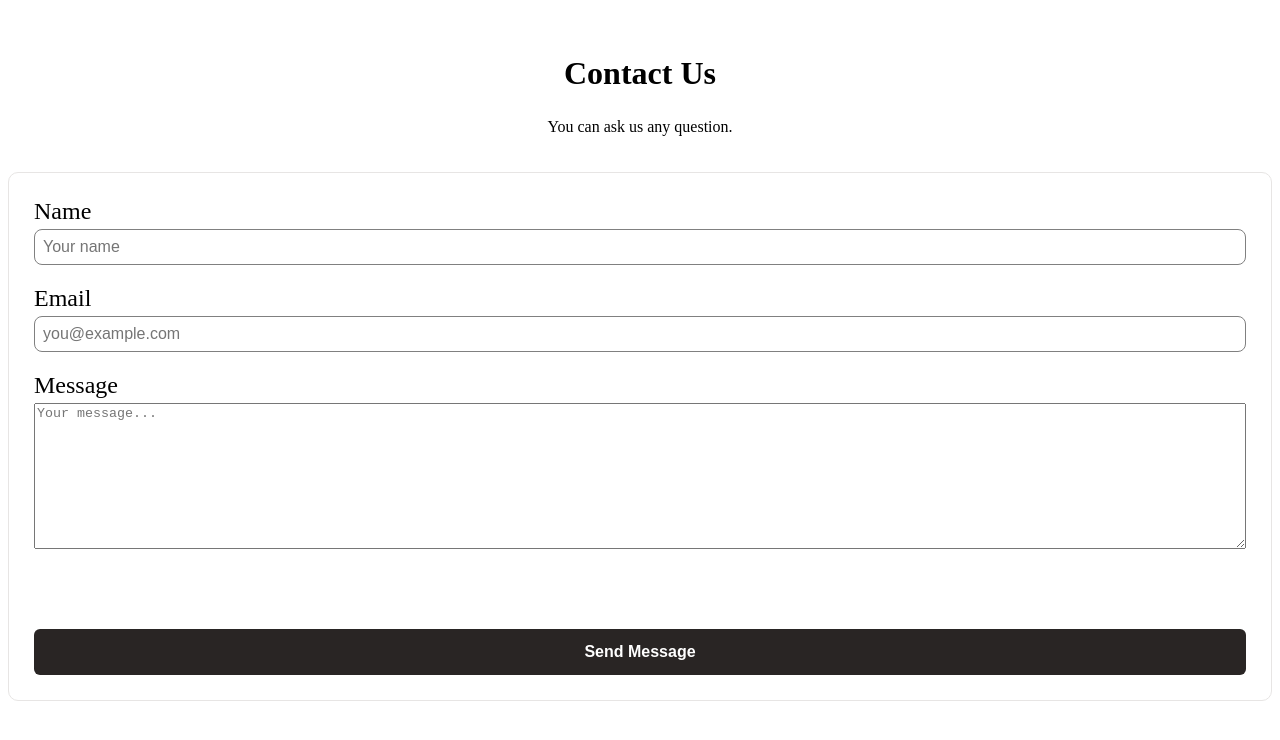
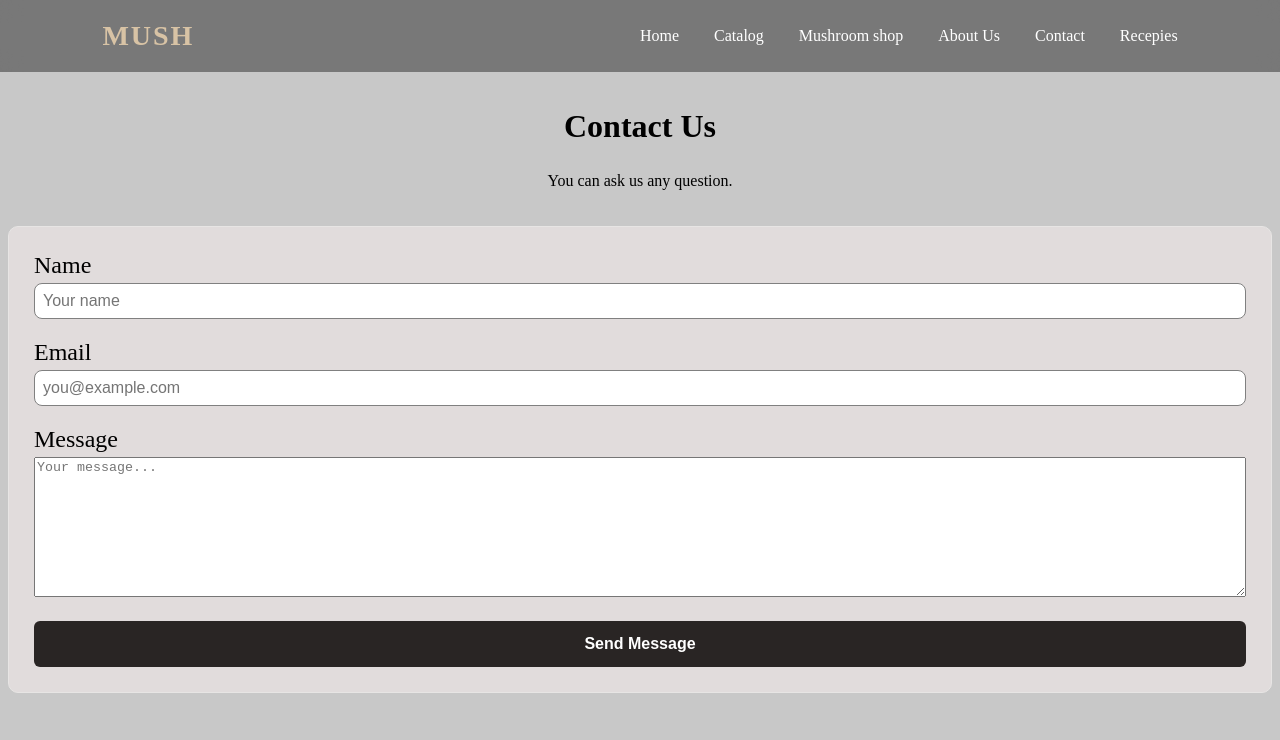
Before and after one commit to IT-8-TUES/8B-25-26-Wolfram, a plain HTML site: page Bojidar/contact_us.html in a window 1280 px wide. Drawn offline with Linux system fonts and the light colour scheme.

```diff
--- a/Bojidar/contact_us.html
+++ b/Bojidar/contact_us.html
@@ -3,10 +3,22 @@
 <head>
     <meta charset="UTF-8">
     <meta name="viewport" content="width=device-width, initial-scale=1.0">
-    <title>Znamenitiqt idalgo Don Kihot de Lamancha</title>
-    <link rel="stylesheet" href="contact_style.css">
+    <title>Contact Us</title>
+    <link rel="stylesheet" href="styles.css">
 </head>
 <body>
+      <nav>
+    <div class="logo">MUSH</div>
+
+    <div class="nav-links">
+      <a href="../kaloyan/main.html">Home</a>
+      <a href="catalog.html">Catalog</a>
+      <a href="sasho.html">Mushroom shop</a>
+      <a href="../kaloyan/about.html">About Us</a>
+      <a href="contact_us.html">Contact</a>
+      <a href="../sasho/recepies.html">Recepies</a>
+    </div>
+  </nav>
     <div class="page-indent">
     <h2 class="contact-title">
       Contact Us
@@ -65,5 +77,7 @@
 
       </div>
     </form>
+
+    <script src="func.js"></script>
 </body>
 </html>
--- /dev/null
+++ b/Bojidar/func.js
@@ -0,0 +1,17 @@
+const contactForm = document.getElementById('contact-form');
+
+contactForm.addEventListener('submit', function (e) {
+
+  e.preventDefault();
+
+  const successMessage =
+    document.getElementById('contact-success');
+
+  successMessage.classList.add('show');
+
+  setTimeout(() => {
+    successMessage.classList.remove('show');
+  }, 3000);
+
+  contactForm.reset();
+});
--- a/Bojidar/contact_style.css
+++ b/Bojidar/styles.css
@@ -1,3 +1,7 @@
+body {
+  background-color: rgb(200, 200, 200);
+}
+
 .page-indent {
 
       justify-content:center;
@@ -8,6 +12,7 @@
 }
 
 .contact-title {
+    margin-top: 5rem;
     font-size: 2rem;
     color: black;
 }
@@ -53,7 +58,7 @@
 .form-textarea {
   min-height: 140px;
   resize: vertical;
-  margin-bottom: 5rem;
+  margin-bottom: 1.5rem;
 }
 
 .form-button {
@@ -69,7 +74,7 @@
 }
 
 .contact-form {
-  background: white;
+  background: rgb(225, 220, 220);
   border: 1px solid #e7e5e4;
   border-radius: 10px;
   padding: 25px;
@@ -104,3 +109,51 @@
 .success-message.show {
   display: block;
 }
+
+  /* NAVBAR */
+
+  * {
+  box-sizing: border-box;
+}
+
+nav{
+      width:100%;
+      padding:20px 8%;
+      display:flex;
+      justify-content:space-between;
+      align-items:center;
+      position:fixed;
+      top:0;
+      left:0;
+      background:rgba(0,0,0,0.4);
+      backdrop-filter:blur(10px);
+      z-index:1000;
+    }
+
+    .logo{
+      font-size:28px;
+      font-weight:bold;
+      color:#d8c3a5;
+      letter-spacing:2px;
+    }
+
+    .nav-links{
+      display:flex;
+      gap:35px;
+    }
+
+    .nav-links a{
+      text-decoration:none;
+      color:white;
+      transition:0.3s;
+      font-size:16px;
+    }
+
+    .nav-links a:hover{
+      color:#8ba888;
+    }
+
+    .pre-catalog-text {
+  color: black;
+  margin-bottom: 40px;
+    }
```
Also changed, not shown: Bojidar/catalog.html (added, +32 -0 lines).
